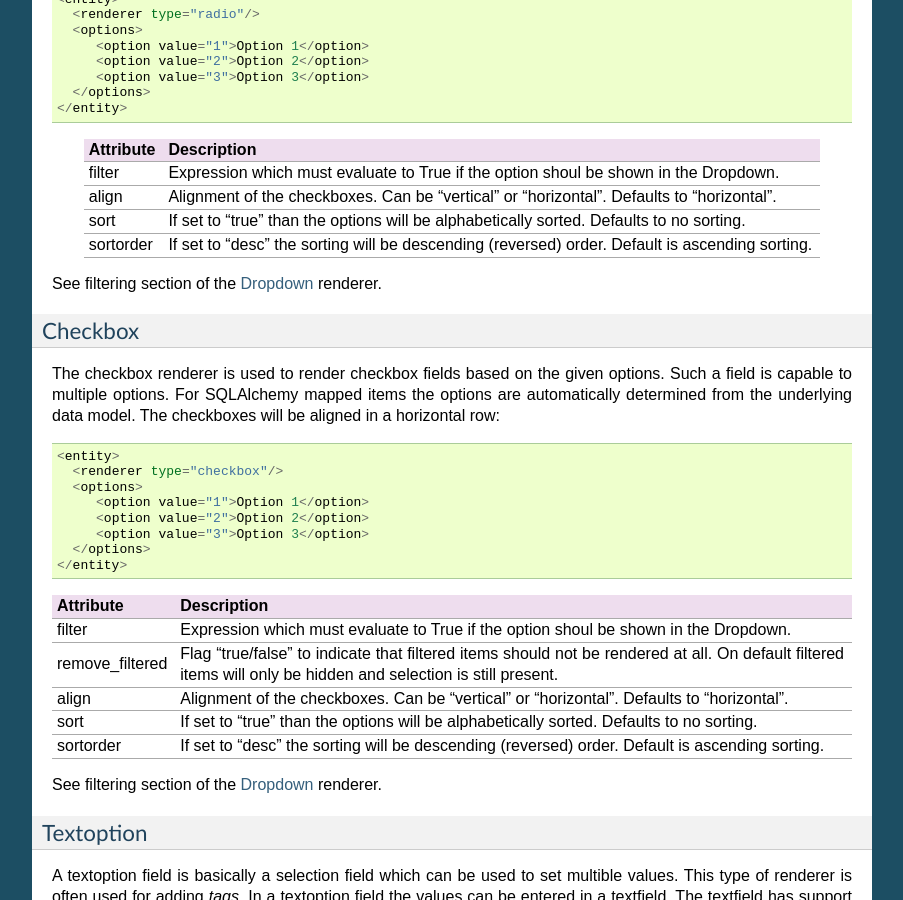
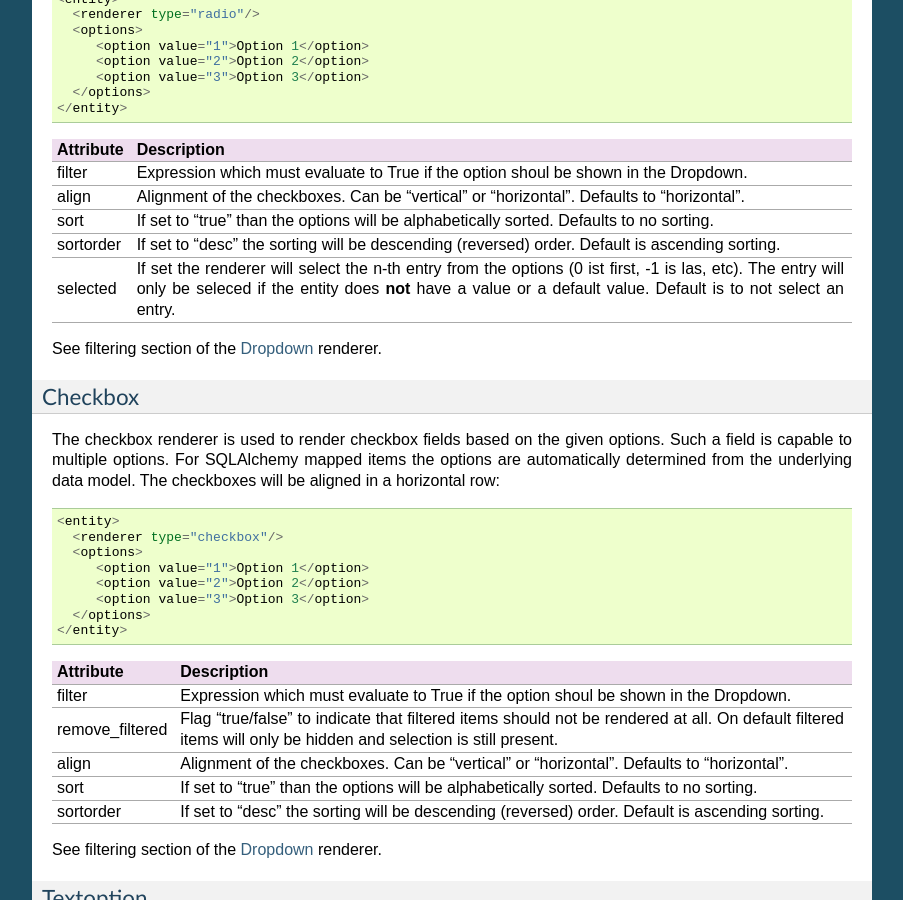
Before and after one commit to ringo-framework/formbar, a Sphinx documentation site: the page built from docs/source/config.rst, in a window 1280 px wide and 900 px high, scrolled down 11760 px. Shown: the whole window, without its empty margins (198-1101 px from the left). Built offline with Sphinx 7.4.7, drawn with Linux system fonts in a browser that asks for light colours; formulas are drawn with MathJax 3.

Commit message:
Added documentation on new added "selected" attribute of the renderer.

```diff
--- a/docs/source/config.rst
+++ b/docs/source/config.rst
@@ -709,6 +709,7 @@ filter          Expression which must evaluate to True if the option shoul be sh
 align           Alignment of the checkboxes. Can be "vertical" or "horizontal". Defaults to "horizontal".
 sort            If set to "true" than the options will be alphabetically sorted. Defaults to no sorting.
 sortorder       If set to "desc" the sorting will be descending (reversed) order. Default is ascending sorting.
+selected        If set the renderer will select the n-th entry from the options (0 ist first, -1 is las, etc). The entry will only be seleced if the entity does **not** have a value or a default value. Default is to not select an entry.
 =============== ===========
 
 See filtering section of the :ref:`dropdown` renderer.
```
